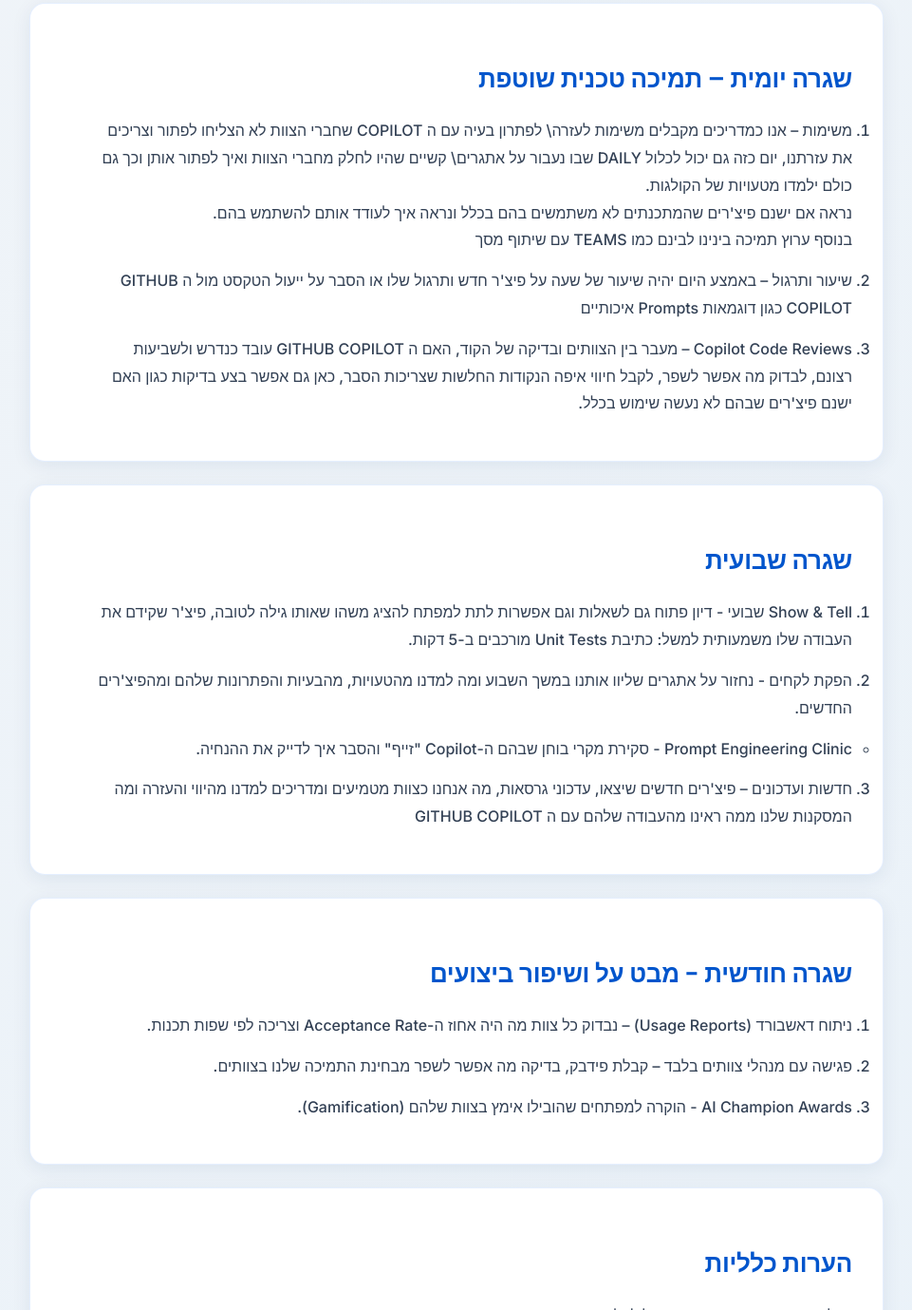
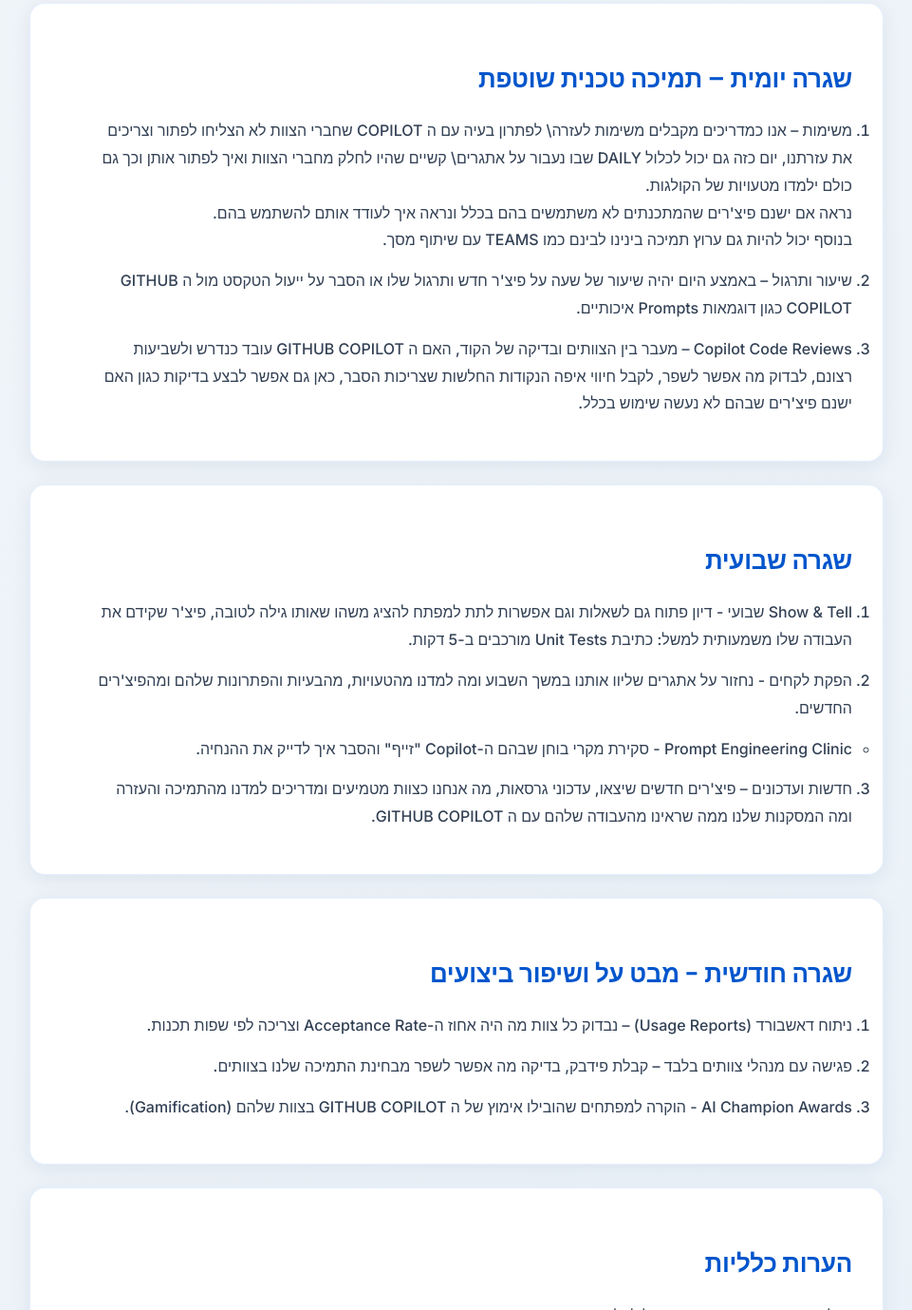
Before and after one commit to RefaeloMoscatelo/GithubCopilot, a plain HTML site: page index.html in a window 1280 px wide. Shown: the part 336-1715 px from the top of the page at 95% size, without its empty margins (159-1120 px from the left). Drawn offline with Linux system fonts and the light colour scheme.

Commit message:
Enhance daily routine section in index.html with improved support channel description and updated wording for clarity

```diff
--- a/index.html
+++ b/index.html
@@ -17,10 +17,10 @@
    <h3>שגרה יומית – תמיכה טכנית שוטפת</h3>
    <ol>
      <li>משימות – אנו כמדריכים מקבלים משימות לעזרה\ לפתרון בעיה עם ה COPILOT שחברי הצוות לא הצליחו לפתור וצריכים את עזרתנו, יום כזה גם יכול לכלול DAILY שבו נעבור על אתגרים\ קשיים שהיו לחלק מחברי הצוות ואיך לפתור אותן וכך גם כולם ילמדו מטעויות של הקולגות.<br>נראה אם ישנם פיצ'רים שהמתכנתים לא משתמשים בהם בכלל ונראה איך לעודד אותם להשתמש בהם.<br>
-      בנוסף ערוץ תמיכה בינינו לבינם כמו TEAMS עם שיתוף מסך
+      בנוסף יכול להיות גם ערוץ תמיכה בינינו לבינם כמו TEAMS עם שיתוף מסך.
      </li>
-     <li>שיעור ותרגול – באמצע היום יהיה שיעור של שעה על פיצ'ר חדש ותרגול שלו או הסבר על ייעול הטקסט מול ה GITHUB COPILOT כגון דוגמאות Prompts איכותיים<br></li>
-     <li>Copilot Code Reviews – מעבר בין הצוותים ובדיקה של הקוד, האם ה GITHUB COPILOT עובד כנדרש ולשביעות רצונם, לבדוק מה אפשר לשפר, לקבל חיווי איפה הנקודות החלשות שצריכות הסבר, כאן גם אפשר בצע בדיקות כגון האם ישנם פיצ'רים שבהם לא נעשה שימוש בכלל.<br></li>
+     <li>שיעור ותרגול – באמצע היום יהיה שיעור של שעה על פיצ'ר חדש ותרגול שלו או הסבר על ייעול הטקסט מול ה GITHUB COPILOT כגון דוגמאות Prompts איכותיים.<br></li>
+     <li>Copilot Code Reviews – מעבר בין הצוותים ובדיקה של הקוד, האם ה GITHUB COPILOT עובד כנדרש ולשביעות רצונם, לבדוק מה אפשר לשפר, לקבל חיווי איפה הנקודות החלשות שצריכות הסבר, כאן גם אפשר לבצע בדיקות כגון האם ישנם פיצ'רים שבהם לא נעשה שימוש בכלל.<br></li>
    </ol>
  </section>
 
@@ -34,7 +34,7 @@
          <li>Prompt Engineering Clinic - סקירת מקרי בוחן שבהם ה-Copilot "זייף" והסבר איך לדייק את ההנחיה.<br></li>
        </ul>
      </li>
-     <li>חדשות ועדכונים – פיצ'רים חדשים שיצאו, עדכוני גרסאות, מה אנחנו כצוות מטמיעים ומדריכים למדנו מהיווי והעזרה ומה המסקנות שלנו ממה ראינו מהעבודה שלהם עם ה GITHUB COPILOT<br></li>
+     <li>חדשות ועדכונים – פיצ'רים חדשים שיצאו, עדכוני גרסאות, מה אנחנו כצוות מטמיעים ומדריכים למדנו מהתמיכה והעזרה ומה המסקנות שלנו ממה שראינו מהעבודה שלהם עם ה GITHUB COPILOT.<br></li>
    </ol>
  </section>
 
@@ -43,7 +43,7 @@
    <ol>
      <li>ניתוח דאשבורד (Usage Reports) – נבדוק כל צוות מה היה אחוז ה-Acceptance Rate וצריכה לפי שפות תכנות.<br></li>
      <li>פגישה עם מנהלי צוותים בלבד – קבלת פידבק, בדיקה מה אפשר לשפר מבחינת התמיכה שלנו בצוותים.<br></li>
-     <li>AI Champion Awards - הוקרה למפתחים שהובילו אימץ בצוות שלהם (Gamification).<br></li>
+     <li>AI Champion Awards - הוקרה למפתחים שהובילו אימוץ של ה GITHUB COPILOT בצוות שלהם (Gamification).<br></li>
    </ol>
  </section>
 
```
